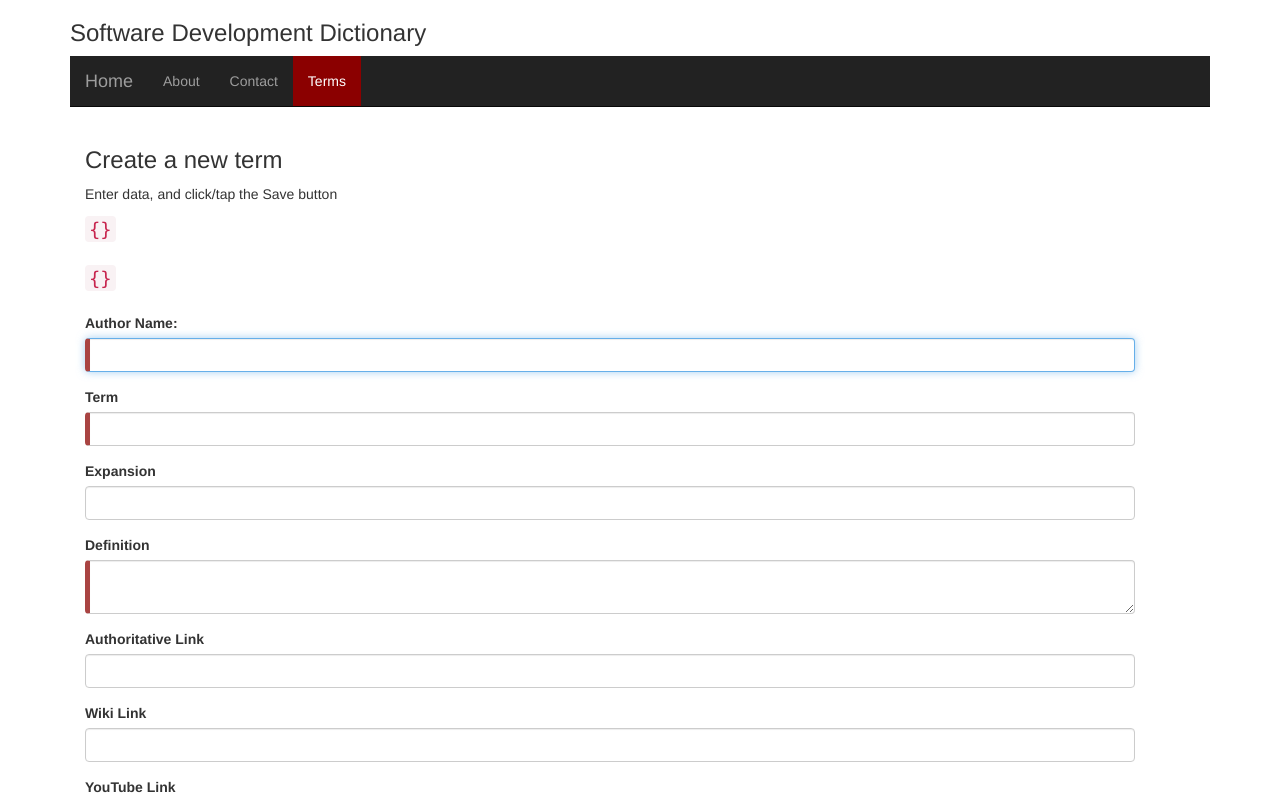
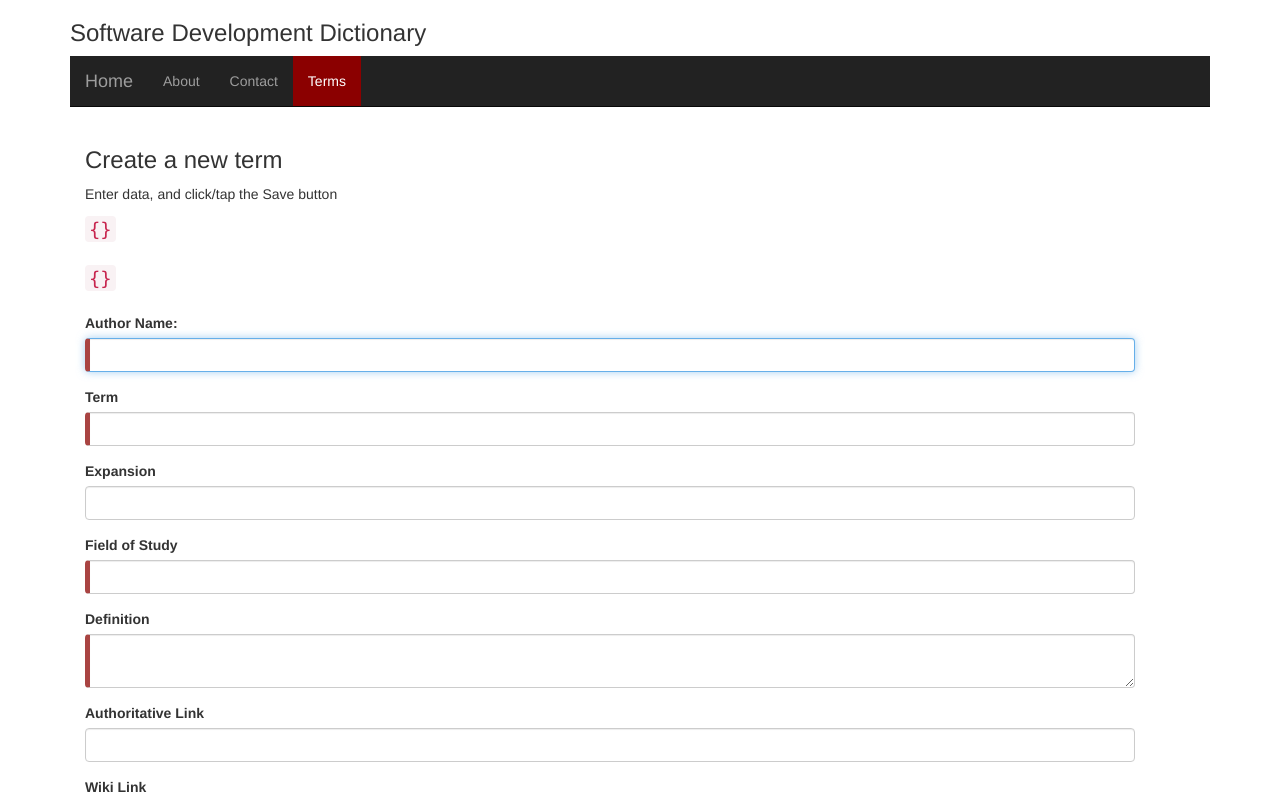
Before and after one commit to rsmpark/SoftwareDevTermDictionary, an Angular app: page /termsEnglish/create in a window 1280 px wide. Shown: the top 800 px of the page. Built offline with nearby package versions, Linux system fonts and the light colour scheme.

Commit message:
Add fieldOfStudy input.

```diff
--- a/src/app/terms/terms-create/terms-create.component.html
+++ b/src/app/terms/terms-create/terms-create.component.html
@@ -74,6 +74,20 @@
     </div>
 
     <!-- ------------------------------------------------------------ -->
+    <!-- ------------------------------------------------------------ -->
+    <!-- -----------------Field Of Study Input------------------ -->
+    <!-- ------------------------------------------------------------ -->
+    <div class="form-group">
+      <label class="control-label"
+             for="fieldOfStudy">Field of Study</label>
+      <input class="form-control"
+             id="fieldOfStudy"
+             name="fieldOfStudy"
+             [(ngModel)]="newTerm.fieldOfStudy"
+             required>
+    </div>
+
+    <!-- ------------------------------------------------------------ -->
     <!-- -----------------Definition Input------------------ -->
     <!-- ------------------------------------------------------------ -->
     <div class="form-group">
--- a/src/app/terms/terms-create/terms-create.component.ts
+++ b/src/app/terms/terms-create/terms-create.component.ts
@@ -86,4 +86,5 @@ class DataForm {
   linkAuthoritative?: string;
   linkWikipedia?: string;
   linkYoutube?: string;
+  fieldOfStudy: string;
 }
```
